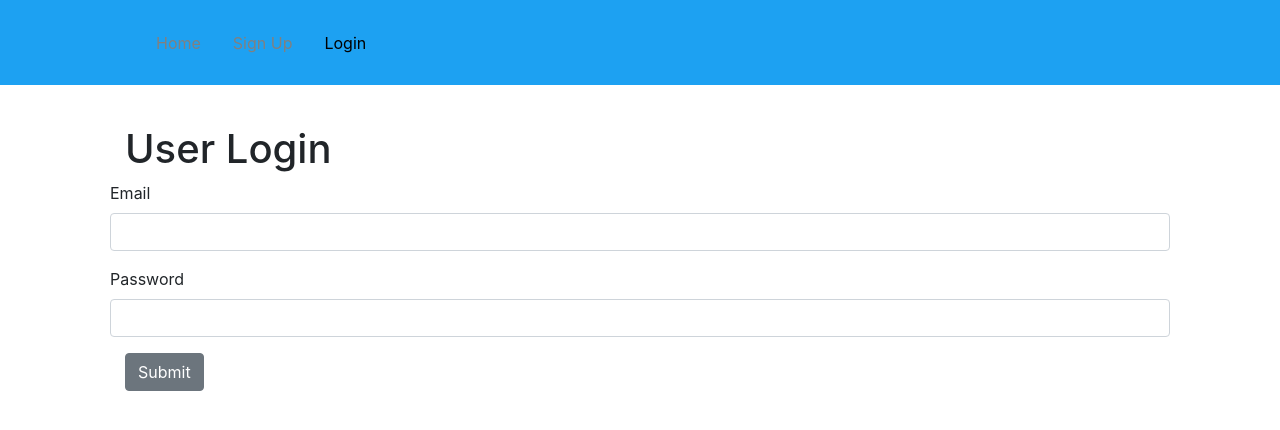
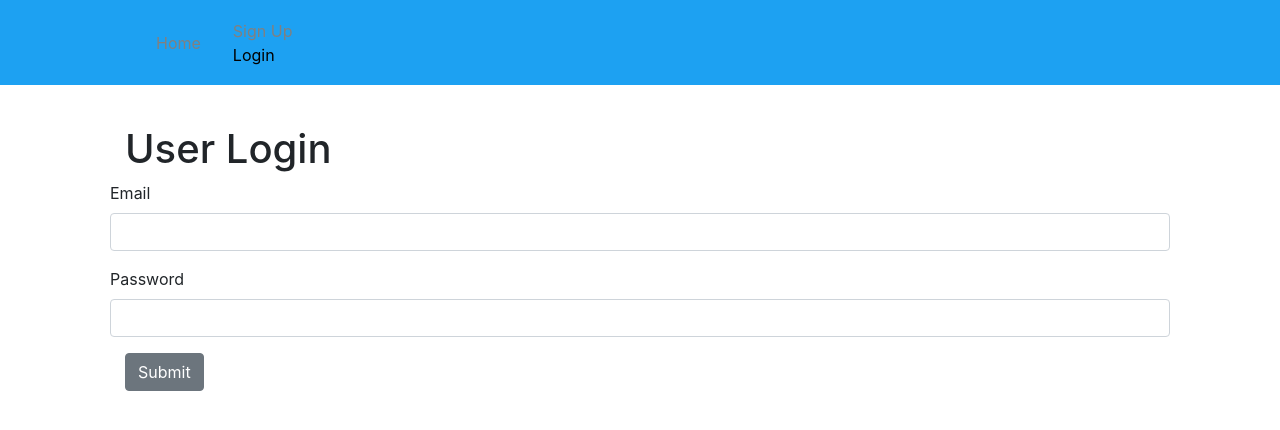
Before and after one commit to ShehanAT/twitter-clone-react, a React (Create React App) app in the folder client/: page /login in a window 1280 px wide. Shown: the top 430 px of the page. Built offline with nearby package versions, Linux system fonts and the light colour scheme; what apollo-link-ws would draw is missing.

Commit message:
added logout feature client side

```diff
--- a/client/src/App.js
+++ b/client/src/App.js
@@ -17,15 +17,6 @@ export const apolloClient = new ApolloClient({
 const App = () => {
 
   const [ isLoggedIn, setIsLoggedIn] = useState(false);
-  // useMutation() is the primary API for executing queries in an Apollo application
-
-  // useCallback() returns a memoized callback. Memoization is an optimization technique used primarily to speed up computer programs by storing the results for expensive function calls and returning the cached result when the same inputs occur again.
-  // useCallback() also returns the same function instance between renderings(aka memoization)
-  // as long as addTweet, tweetTitle and tweetBody variable values are the same, useCallback() does not submit the form. If one or more of the values change then the form is submitted
-
-    const handleIsLoggedIn = (loggedIn) => {
-      setIsLoggedIn(loggedIn);
-    }
 
     return (
       <>
@@ -33,7 +24,7 @@ const App = () => {
       <Container>
         <Routes>
           <Route exact path="/signup" element={<Signup/>}></Route>
-          <Route exact path="/login" element={<Login/>} client={apolloClient} handleLogin={handleIsLoggedIn}></Route>
+          <Route exact path="/login" element={<Login/>} client={apolloClient}></Route>
           <Route path="/" element={<Home/>}></Route>
         </Routes>
       </Container>
--- a/client/src/components/login/index.js
+++ b/client/src/components/login/index.js
@@ -16,7 +16,7 @@ import { toast } from 'react-toastify';
 
 
 
-const Login = ( props ) => {
+const Login = () => {
 
     // States for registration
     const [email, setEmail] = useState('');
@@ -73,9 +73,10 @@ const Login = ( props ) => {
         sessionStorage.setItem("jwtToken", jwtToken);
         sessionStorage.setItem("loggedInUserFirstName", userFirstName);
 
-        props.handleLogin(true);
         toast("Welcome " + userFirstName);
         navigate("/");
+        window.location.reload(false);
+
       }
       console.log(loginResult);
     }
--- a/client/src/components/navbar/index.js
+++ b/client/src/components/navbar/index.js
@@ -10,23 +10,17 @@ import {
 const Navbar = ({ isLoggedIn }) => {
     const [isUserLoggedIn, setIsUserLoggedIn] = useState(isLoggedIn);
 
-
-
-
-    let registerTab = <NavLink to='/signup'>Sign Up</NavLink>;
-    let loginTab = <NavLink to='/login'>Login</NavLink>;
-    let logoutTab = <NavLink to="/" onClick={() => handleLogout()}>Logout</NavLink>;
     // console.log("isLoggedIn: " + isLoggedIn);
 
     useEffect(() => {
         const savedJwtToken = sessionStorage.getItem("jwtToken")
         const loggedInUserFirstName = sessionStorage.getItem("loggedInUserFirstName");
-        if(savedJwtToken && loggedInUserFirstName && savedJwtToken !== "null" && loggedInUserFirstName !== "null"){
-            setIsUserLoggedIn(true);
-        }
-        console.log(savedJwtToken);
-        console.log(loggedInUserFirstName);
-
+        // if(savedJwtToken && loggedInUserFirstName && savedJwtToken !== "null" && loggedInUserFirstName !== "null"){
+        //     setIsUserLoggedIn(true);
+        // }
+        // console.log(savedJwtToken);
+        // console.log(loggedInUserFirstName);
+        // if()
         // if(isLoggedIn){
         //     logoutTab = <NavLink to="/" onClick={() => handleLogout()} >Logout</NavLink>
         // }else{
@@ -41,6 +35,7 @@ const Navbar = ({ isLoggedIn }) => {
         sessionStorage.removeItem("jwtToken");
         sessionStorage.removeItem("loggedInUserFirstName");
         console.log("isLoggedIn: " + isLoggedIn);
+        window.location.reload(false);
     };
 
     return (
@@ -51,9 +46,19 @@ const Navbar = ({ isLoggedIn }) => {
                 <NavLink to='/'>
                     Home
                 </NavLink>
-                { !isLoggedIn && registerTab }
+                { sessionStorage.getItem("jwtToken") && sessionStorage.getItem("loggedInUserFirstName") ?
+                    <div>
+                        <NavLink to="/" onClick={() => handleLogout()}>Logout</NavLink>
+                    </div>
+                :
+                    <div>
+                        <NavLink to='/signup'>Sign Up</NavLink>
+                        <NavLink to='/login'>Login</NavLink>
+                    </div>
+                }
+                {/* { !isLoggedIn && registerTab }
                 { !isLoggedIn && loginTab }
-                { isLoggedIn && logoutTab }
+                { isLoggedIn && logoutTab } */}
             </NavMenu>
         </Nav>
         </>
```
